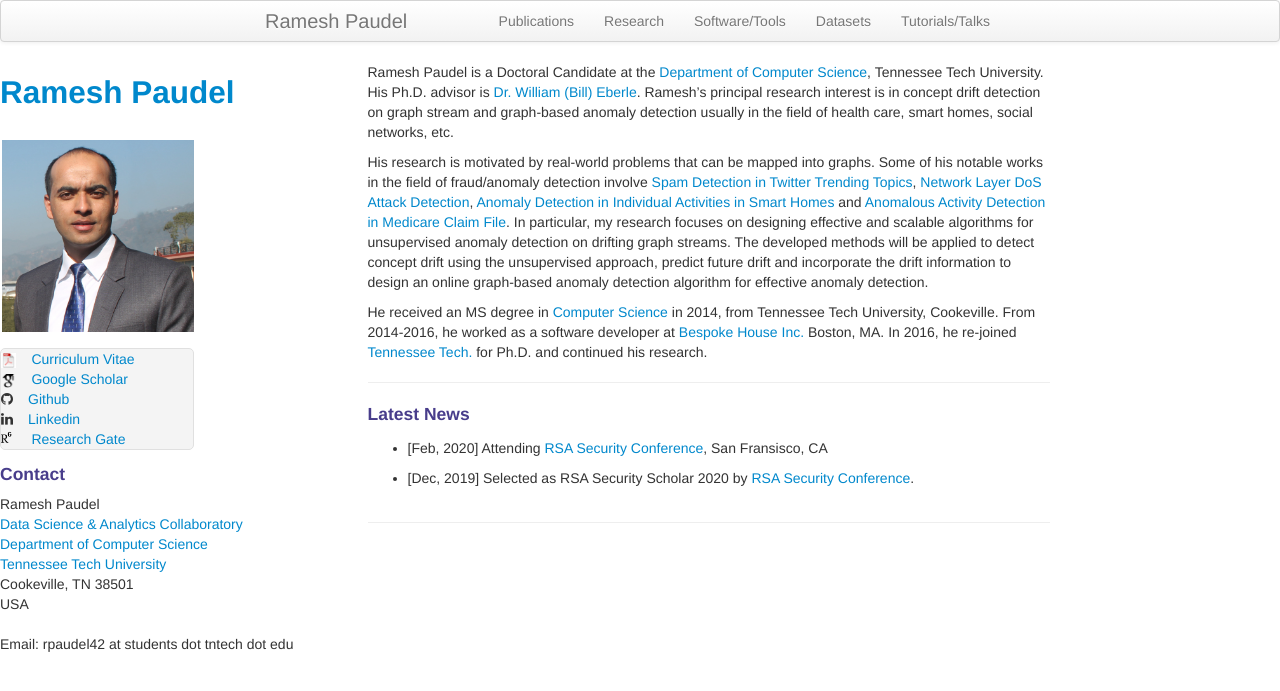
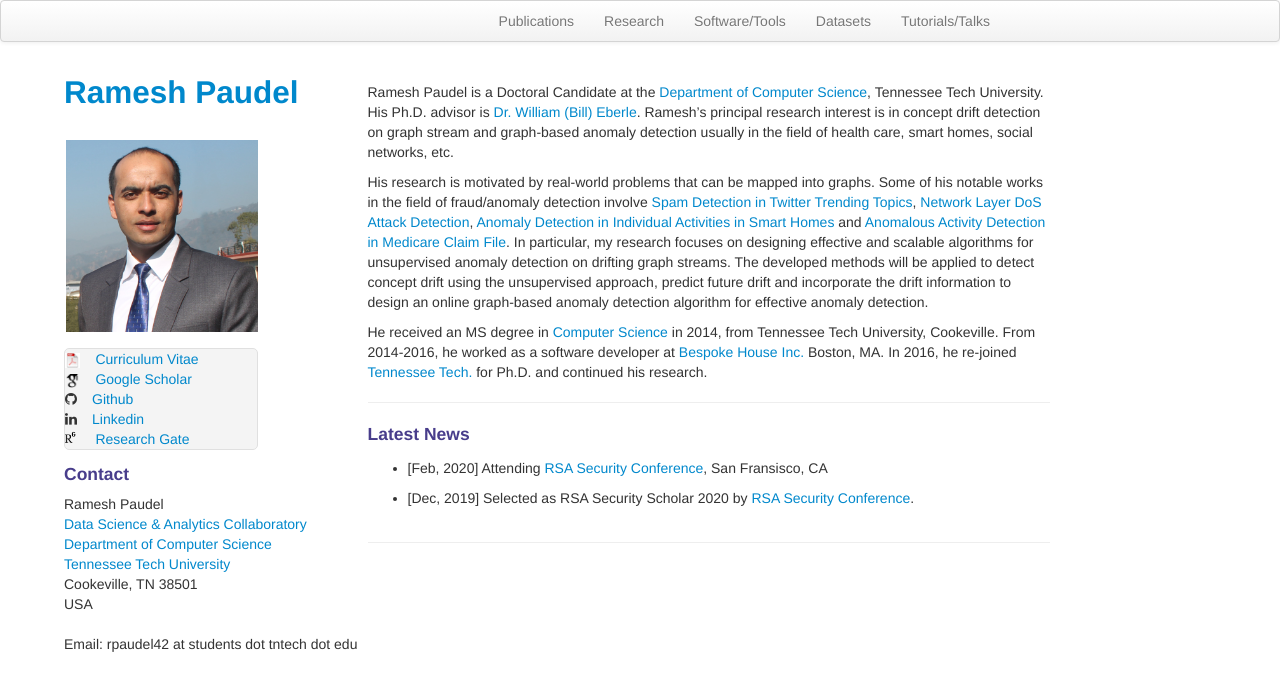
Before and after one commit to rpaudel42/rpaudel42.github.io, a Jekyll site: the page built from index.md, in a window 1280 px wide. Shown: the top 691 px of the page. Built offline with Jekyll 4.4.1, drawn with Linux system fonts in a browser that asks for light colours; nearby versions of some CDN libraries.

Commit message:
setting new home page

```diff
--- a/_includes/themes/twitter/default.html
+++ b/_includes/themes/twitter/default.html
@@ -33,7 +33,7 @@
     <div class="navbar">
       <div class="navbar-inner">
         <div class="container-narrow">
-          <a class="brand" href="{{ HOME_PATH }}">{{ site.title }}</a>
+          <!--<a class="brand" href="{{ HOME_PATH }}">{{ site.title }}</a>-->
           <ul class="nav">
               <li><a href="{{ BASE_PATH }}/pages/pubs.html">Publications</a></li>
               <li><a href="{{ BASE_PATH }}/pages/research.html">Research</a></li>
@@ -54,11 +54,11 @@
                title="Ramesh Paudel" alt="Ramesh Paudel"/></a>
 
         <ul class="downloads">
-          <li><img src="assets/icons/pdf-icon.png" style="width:1.1em !important;margin-right: 15px;"/><a href="{{ BASE_PATH }}/assets/resume.pdf">Curriculum Vitae</a></li>
-          <li><img src="assets/icons/ghat.png" style="width:1.1em !important;margin-right: 15px;"/><a href="https://scholar.google.com/citations?user=seHpymwAAAAJ&hl=en">Google Scholar</a></li>
+          <li><img src="{{ BASE_PATH }}assets/icons/pdf-icon.png" style="width:1.1em !important;margin-right: 15px;"/><a href="{{ BASE_PATH }}/assets/resume.pdf">Curriculum Vitae</a></li>
+          <li><img src="{{ BASE_PATH }}assets/icons/ghat.png" style="width:1.1em !important;margin-right: 15px;"/><a href="https://scholar.google.com/citations?user=seHpymwAAAAJ&hl=en">Google Scholar</a></li>
           <li><i class="fa fa-github" style="margin-right: 15px;"></i><a href="https://github.com/rpaudel42">Github</a></li>
           <li><i class="fa fa-linkedin" style="margin-right: 15px;"></i><a href="https://www.linkedin.com/in/ramesh-paudel-1384b564/">Linkedin</a></li>
-          <li><img src="assets/icons/rgate.png" style="width:1.1em !important; margin-top: -10px; margin-right: 15px;"><a href="https://www.researchgate.net/profile/Ramesh_Paudel4">Research Gate</a></li>
+          <li><img src="{{ BASE_PATH }}assets/icons/rgate.png" style="width:1.1em !important; margin-top: -10px; margin-right: 15px;"><a href="https://www.researchgate.net/profile/Ramesh_Paudel4">Research Gate</a></li>
         </ul>
 
         <div class="container-contact">
--- a/assets/themes/twitter/css/style.css
+++ b/assets/themes/twitter/css/style.css
@@ -7,6 +7,7 @@
   max-width: 750px; }
 
 .container-body {
+  margin-top: 20px;
   float: right;
   width: 65%;
   display: block;
@@ -92,6 +93,7 @@ header {
   margin-left: auto;
   margin-right: auto;
   display: block;
+  padding-left: 5%;
 }
 ul {
   display: block;
```
